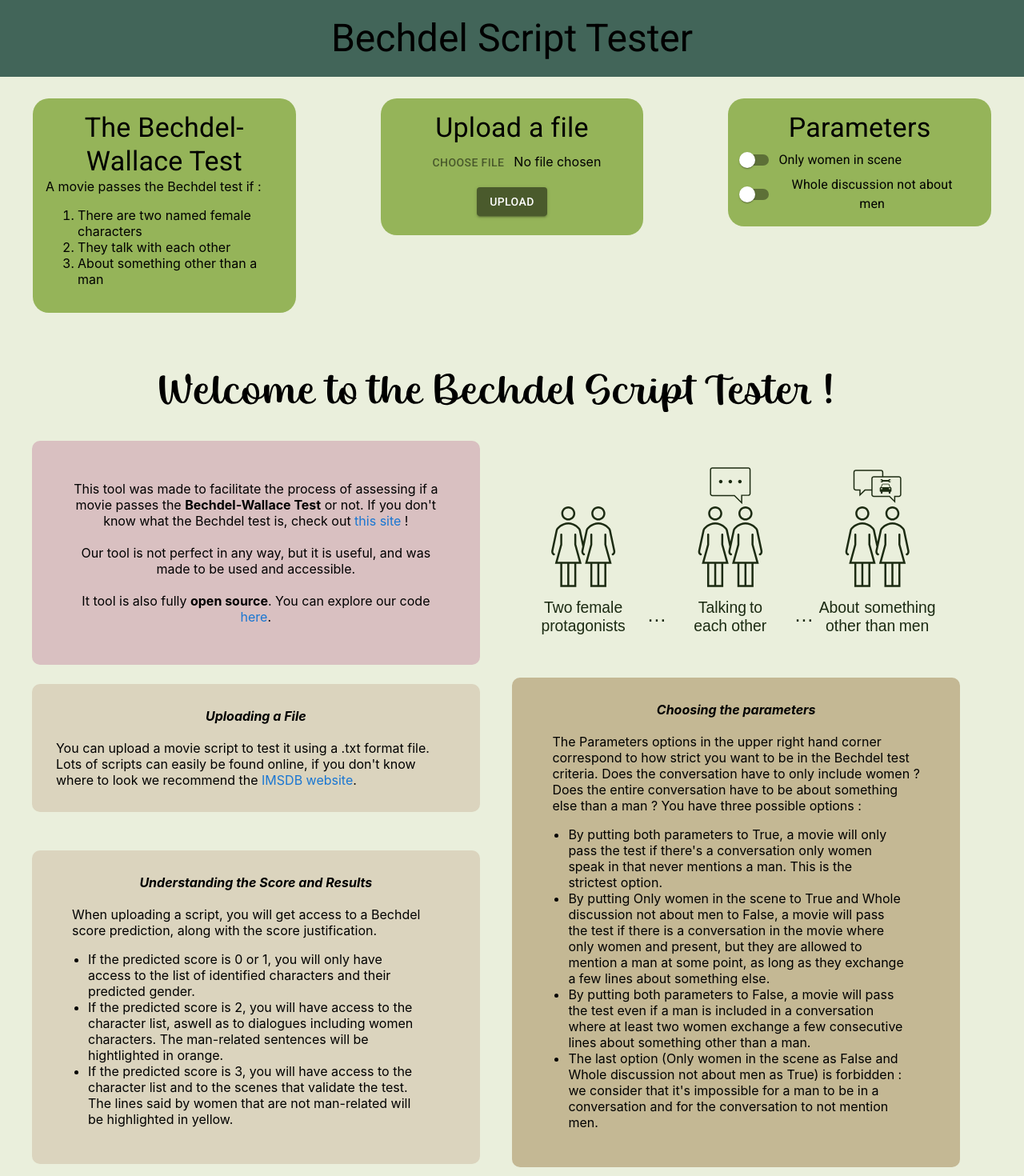
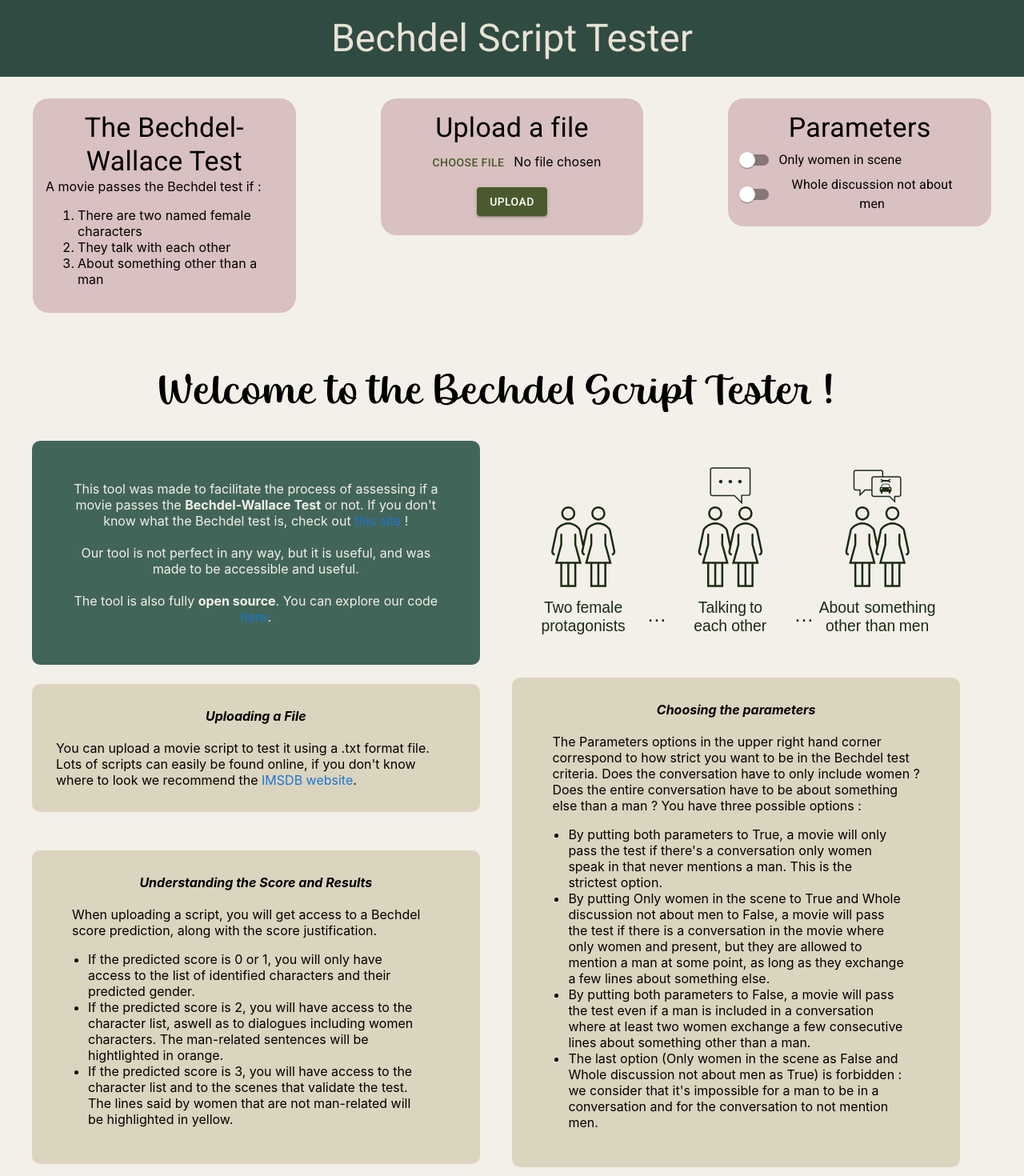
Before and after one commit to bechdelscript/bechdelscript, a React (Create React App) app in the folder front_end/: page / in a window 1280 px wide. Shown: the top 1470 px of the page at 80% size. Built offline with nearby package versions, Linux system fonts and the light colour scheme.

Commit message:
aesthetic updates

```diff
--- a/front_end/src/App.css
+++ b/front_end/src/App.css
@@ -9,7 +9,7 @@
   --dark-green-4: #d4e5e0;
   --light-green: #95b459;
   --light-green-0: #4a5a2c;
-  --light-green-1: #708642;
+  --light-green-1: #8f9f6d;
   --light-green-2: #c0e3cd;
   --light-green-3: #d4e0ba;
   --light-green-4: #eaefdc;
@@ -38,7 +38,7 @@
 
 .App {
   text-align: center;
-  background: var(--light-green-4);
+  background: var(--sand-4);
 }
 
 .App-logo {
@@ -53,14 +53,14 @@
 }
 
 .App-header {
-  background-color: var(--dark-green);
+  background-color: var(--dark-green-1);
   min-height: 10vh;
   display: flex;
   flex-direction: column;
   align-items: center;
   justify-content: center;
   font-size: calc(10px + 2vmin);
-  color: black;
+  color: var(--sand-3);
 }
 
 .App-link {
@@ -78,7 +78,7 @@
 }
 
 .explanation-area-container {
-  background: var(--light-green);
+  background: var(--light-pink-4);
   border-radius: 20px;
   float: none;
   margin: 2% auto;
@@ -96,7 +96,7 @@
 }
 
 .uploader-area-container {
-  background: var(--light-green);
+  background: var(--light-pink-4);
   border-radius: 20px;
   float: none;
   margin: 2% auto;
@@ -106,7 +106,7 @@
 }
 
 .parameters-area-container {
-  background: var(--light-green);
+  background: var(--light-pink-4);
   border-radius: 20px;
   float: none;
   margin: 2% auto;
@@ -225,7 +225,8 @@
 
 
 .info-bubble-general {
-  background: var(--light-pink-4);
+  background: var(--dark-green);
+  color: var(--sand-4);
 }
 
 .info-bubble-upload {
@@ -237,7 +238,7 @@
 }
 
 .info-bubble-parameters {
-  background: var(--sand);
+  background: var(--sand-2);
 }
 
 .info-bubble-characters {
@@ -245,5 +246,5 @@
 }
 
 .info-bubble-disclaimer {
-  background: var(--sand);
+  background: var(--sand-2);
 }
--- a/front_end/src/components/information_box.js
+++ b/front_end/src/components/information_box.js
@@ -23,8 +23,8 @@ export default function InformationBox(props) {
                     <div className='bubble info-bubble-general max-height-fit-content'>
                         <div className="padding-40px">
                             This tool was made to facilitate the process of assessing if a movie passes the <b>Bechdel-Wallace Test</b> or not. If you don't know what the Bechdel test is, check out <Link href="https://bechdeltest.com" underline="hover">this site</Link> !
-                            <br /><br />Our tool is not perfect in any way, but it is useful, and was made to be used and accessible.
-                            <br /><br />It tool is also fully <b>open source</b>. You can explore our code <Link href="https://github.com/bechdelscript" underline="hover">here</Link>.
+                            <br /><br />Our tool is not perfect in any way, but it is useful, and was made to be accessible and useful.
+                            <br /><br />The tool is also fully <b>open source</b>. You can explore our code <Link href="https://github.com/bechdelscript" underline="hover">here</Link>.
                         </div>
                     </div>
                 </Grid>
```
